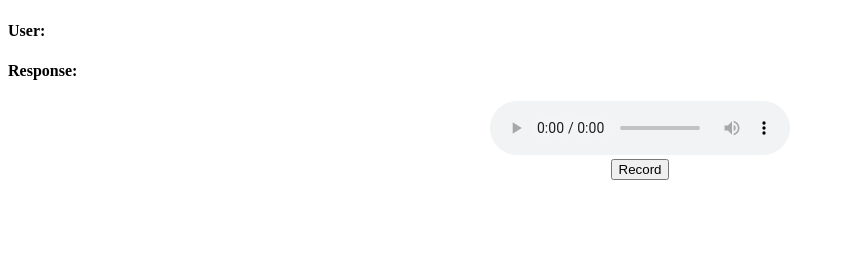
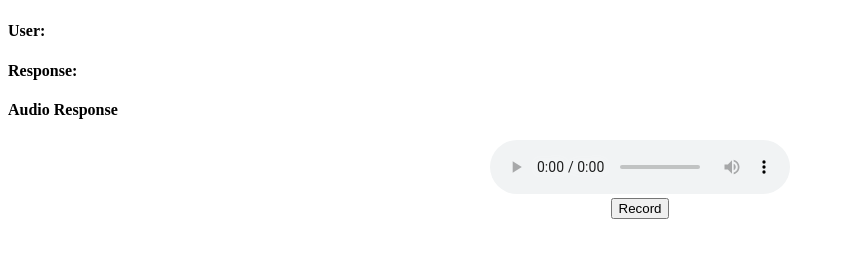
Before and after one commit to jeffng5/chatbot, a Flask app: template templates/sidekick.html in a window 1280 px wide. Shown: the part 153-411 px from the top of the page, without its empty margins (0-844 px from the left). Run offline with Flask 3, Linux system fonts and the light colour scheme; the template is opened without the code that fills it, so the values that code supplies are empty.

Commit message:
changed html

```diff
--- a/templates/sidekick.html
+++ b/templates/sidekick.html
@@ -15,6 +15,7 @@
 <h4>Response:</h4>
 <h4 class='ans'>{{response}}</h4>
 
+<h4>Audio Response</h4>
 <center>
 <audio controls autoplay>
     <source src= {{responseURL}} type='audio/mpeg'>
```
